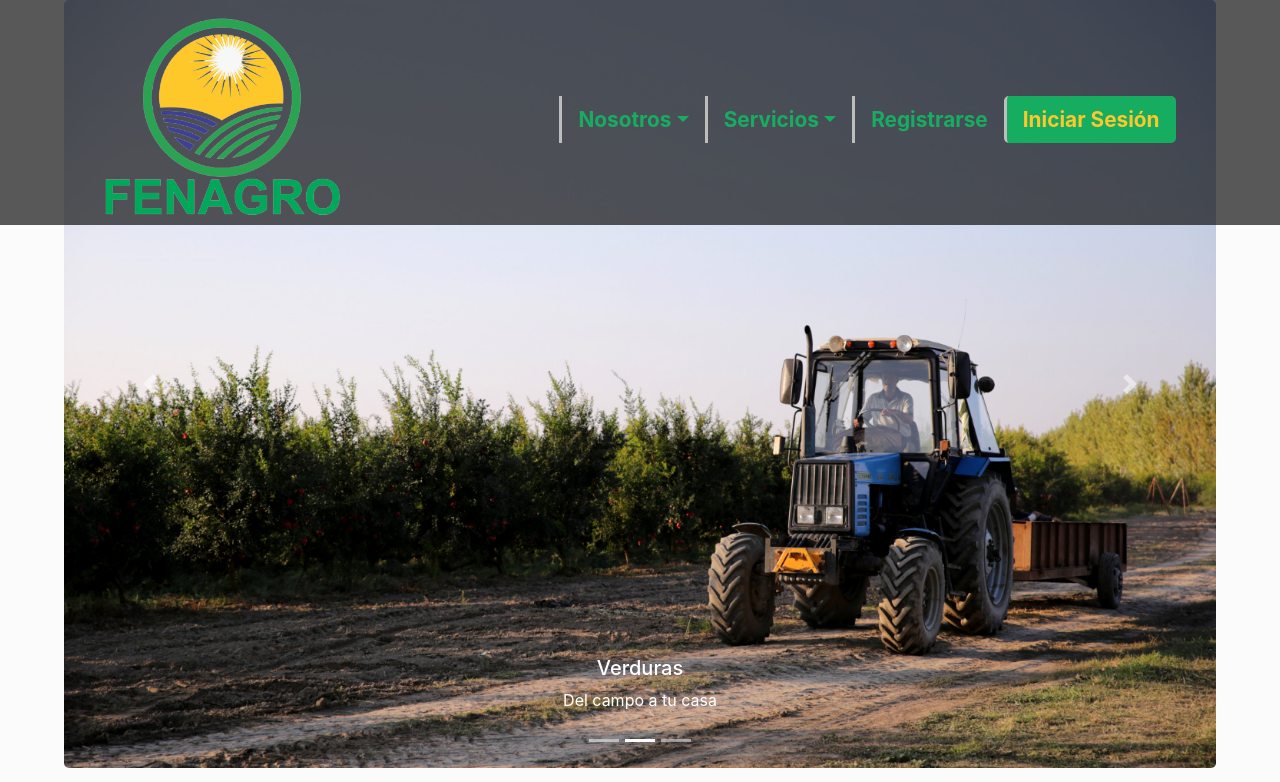
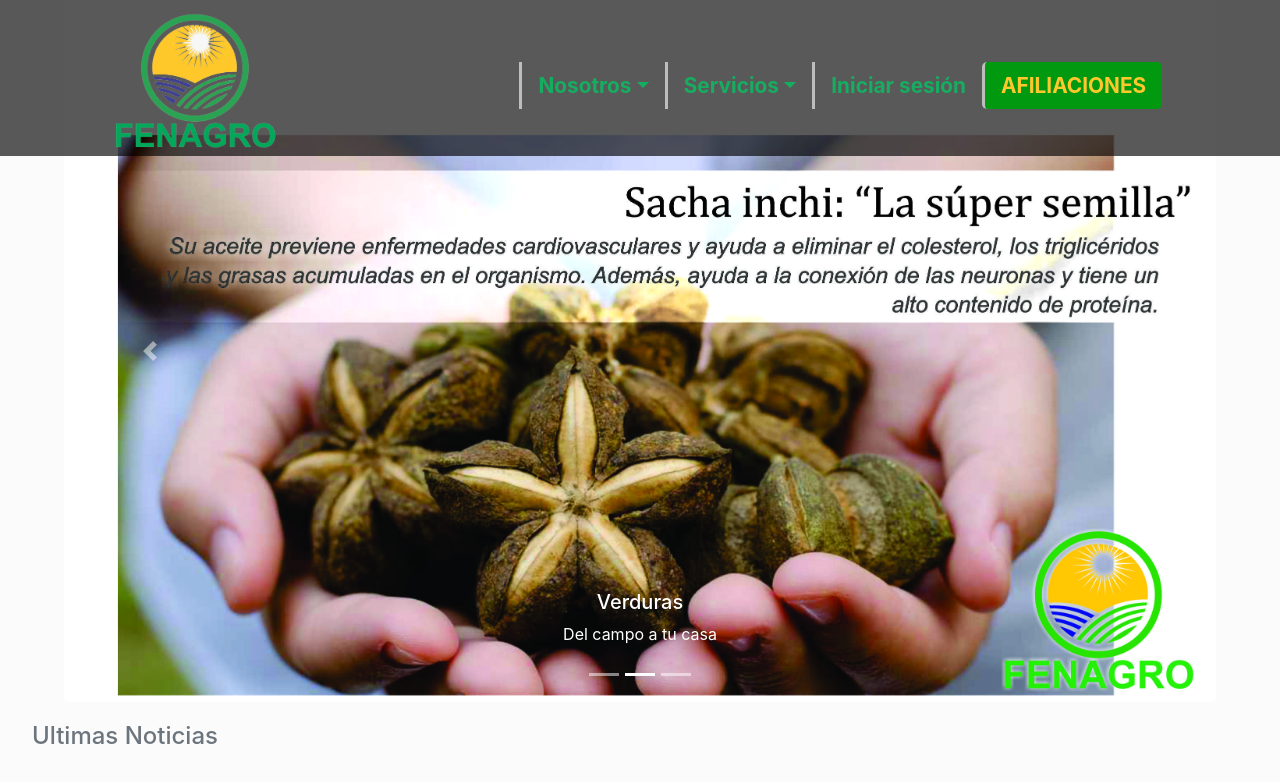
Before and after one commit to FemtDeveloper/agrofede, a React (Vite) app: page / in a window 1280 px wide. Shown: the top 782 px of the page. Built offline with nearby package versions, Linux system fonts and the light colour scheme.

Commit message:
Cambios en carrusel

```diff
--- a/src/components/Carousel/Carousel.jsx
+++ b/src/components/Carousel/Carousel.jsx
@@ -1,5 +1,6 @@
 import React from "react";
 import vegetales from "../../assets/imgs/vegetables.webp";
+import sacha_index from "../../assets/imgs/sacha_index.jpg";
 import cultivo from "../../assets/imgs/cultivo-tomates.webp";
 import tractor from "../../assets/imgs/tractor.webp";
 import "./Carousel.css";
@@ -29,7 +30,7 @@ const Carousel = () => {
           />
         </div>
         <div className="carousel-item">
-          <img className="d-block w-100" src={tractor} alt="Second slide" />
+          <img className="d-block w-100" src={sacha_index} alt="Second slide" />
           <div className="carousel-caption d-none d-md-block">
             <h5>Verduras</h5>
             <p>Del campo a tu casa</p>
--- a/src/components/Navbar/Navbar.css
+++ b/src/components/Navbar/Navbar.css
@@ -53,7 +53,7 @@
     background-color: transparent;
   }
   .navbar-brand img {
-    width: 250px;
+    width: 170px;
   }
 
   .mobile-navbar .nav-item .nav-link {
@@ -64,7 +64,7 @@
   }
   .navbar-item-container .nav-item .sign-in {
     color: #fdc82c;
-    background-color: #17ad61;
+    background-color: #009910;
     border-radius: 5px;
   }
 }
--- a/src/components/Navbar/Navbar.jsx
+++ b/src/components/Navbar/Navbar.jsx
@@ -63,12 +63,12 @@ const Navbar = () => {
           </li>
           <li className="nav-item">
             <Link to="/registro" className="nav-link ">
-              Registrarse
+              Iniciar sesión
             </Link>
           </li>
           <li className="nav-item">
             <a className="nav-link sign-in" href="#">
-              Iniciar Sesión
+              AFILIACIONES
             </a>
           </li>
         </ul>
```
Also changed, not shown: src/assets/imgs/sacha_index.jpg (added), 1 other file (tests, documents, lock files or other folders).
